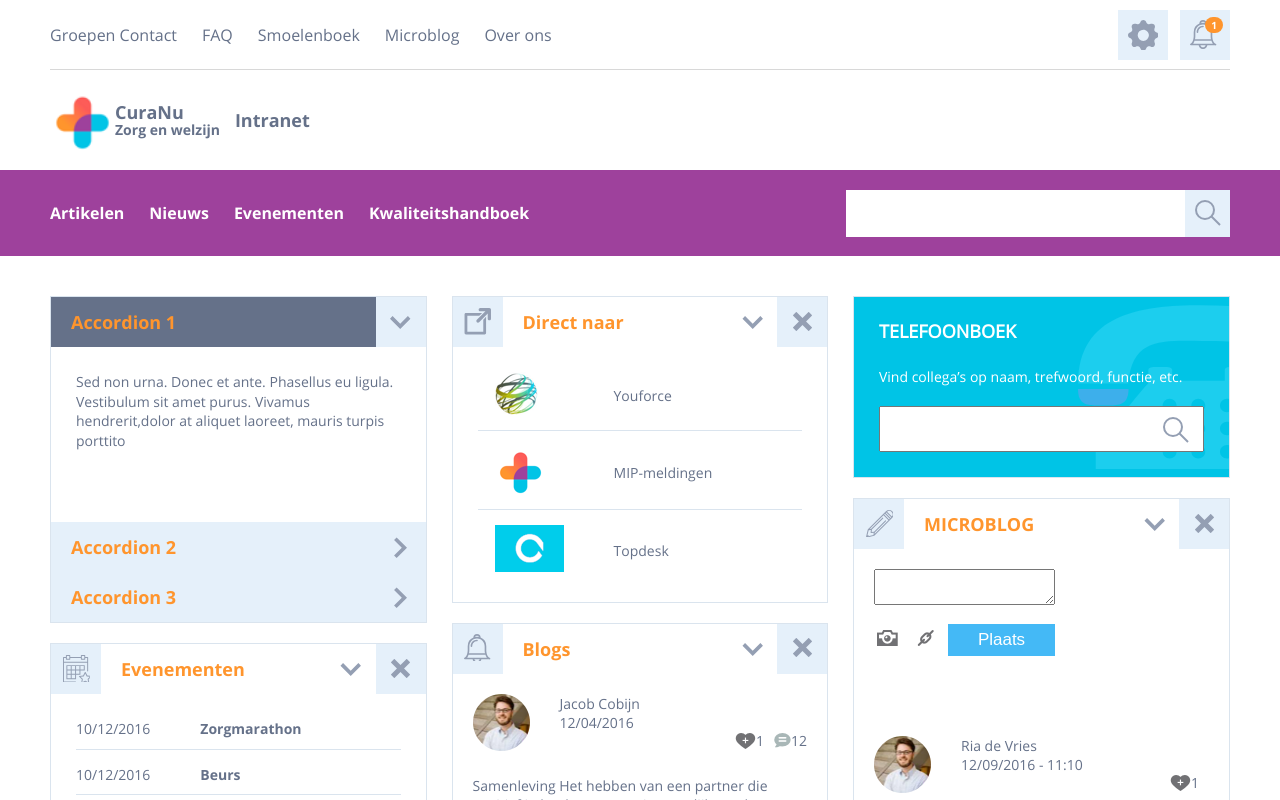
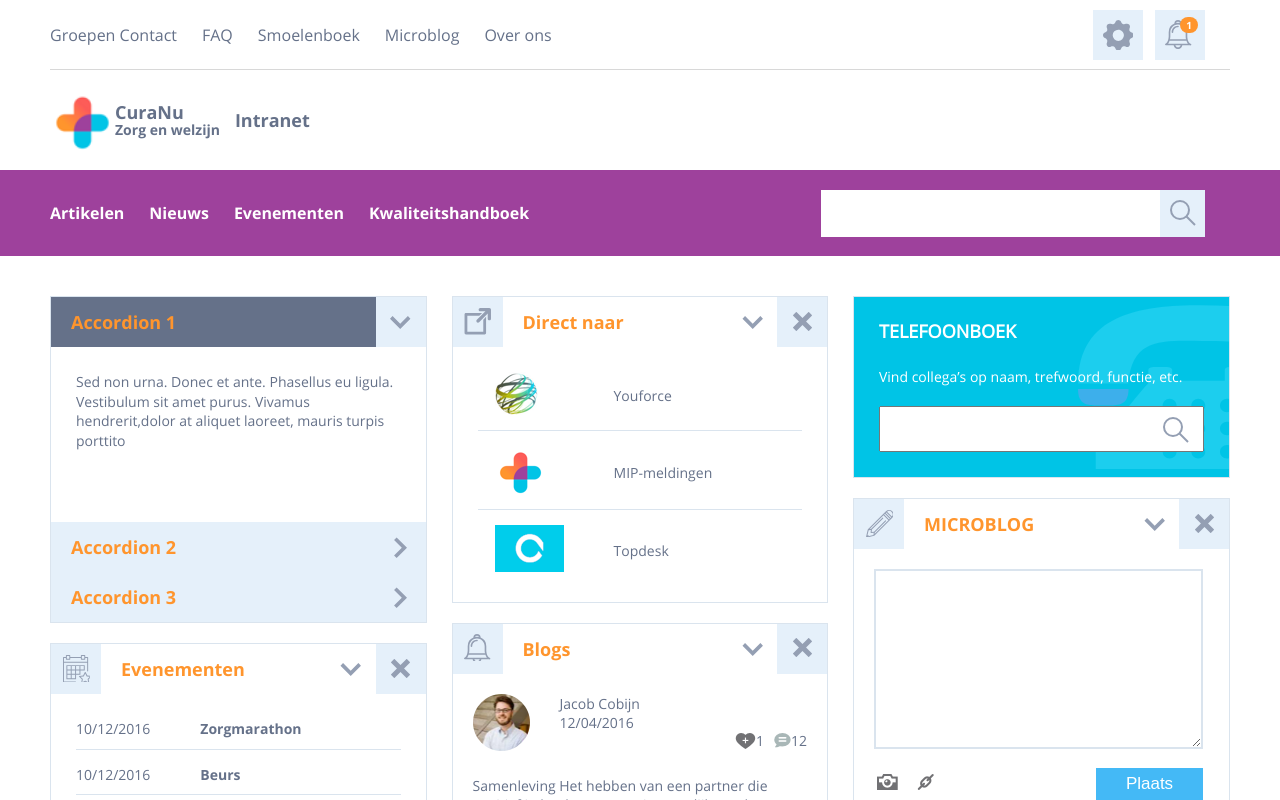
Before and after one commit to nawrasbaghdadi/CuraNu, a React (Create React App) app: page / in a window 1280 px wide. Shown: the top 800 px of the page. Built offline with nearby package versions, Linux system fonts and the light colour scheme.

Commit message:
finish responsive layouts

```diff
--- a/src/components/HeaderComponent.js
+++ b/src/components/HeaderComponent.js
@@ -63,7 +63,7 @@ const HeaderComponent = props => {
           <li className="header__link">
             <a href="#">Kwaliteitshandboek</a>
           </li>
-          <li className="header__link">
+          <li className="header__link header__link--search">
             <form className="header__search">
               <input type="text" className="header__input" />
               <span className="header__btn">
--- a/src/styles/App.scss
+++ b/src/styles/App.scss
@@ -13,6 +13,10 @@ body {
   margin: 0 auto;
   box-sizing: border-box;
   width: 100vw;
+  @include break-at(medium) {
+    max-width: 100%;
+    padding: 10px;
+  }
 }
 .page__container {
   @include flexbox();
@@ -21,11 +25,25 @@ body {
   @include justify-content(space-between);
   @include align-items(flex-start);
   margin: 40px auto;
+  @include break-at(medium) {
+    margin-top: 20px;
+  }
+  @include break-at(small) {
+    margin-top: 80px;
+  }
   .colum {
     @include flex(1 1 0%);
     margin-left: 25px;
     &:first-child {
       margin: 0;
+    }
+    @include break-at(small) {
+      margin: 0;
+    }
+    @include break-at(medium) {
+      &:last-child {
+        margin: 0;
+      }
     }
   }
 }
@@ -42,6 +60,10 @@ body {
     @include flex-wrap(nowrap);
     @include justify-content(flex-start);
     @include align-items(center);
+    @include break-at(small) {
+      @include flex-wrap(wrap);
+      position: relative;
+    }
     &--site-nav {
       height: 70px;
       border-bottom: 1px solid #d8d8d8;
@@ -62,9 +84,27 @@ body {
     &--profile-settings {
       margin-right: 12px;
       margin-left: auto;
+      @include break-at(small) {
+        position: absolute;
+        right: 0;
+        top: 92px;
+      }
     }
-    &:last-child {
-      margin-right: 0;
+    &--notification {
+      @include break-at(small) {
+        top: 39px;
+        position: absolute;
+        right: 12px;
+        margin: 0;
+      }
+    }
+    &--search {
+      @include break-at(small) {
+        margin-right: 0;
+        position: absolute;
+        bottom: -49px;
+        width: 95%;
+      }
     }
     &--profile-settings a,
     &--notification a {
@@ -90,7 +130,6 @@ body {
         color: $header-text-color;
       }
     }
-
     a:hover {
       color: $box-header-text-color;
     }
@@ -137,6 +176,13 @@ body {
       @include font-size(16px);
       outline: none;
       border: none;
+      @include break-at(medium) {
+        width: 100%;
+      }
+      @include break-at(small) {
+        border-bottom: 1px solid $li-border-color;
+        border-radius: 0 0 10px 10px;
+      }
     }
     .header__btn {
       cursor: pointer;
--- a/src/styles/BoxComponent.scss
+++ b/src/styles/BoxComponent.scss
@@ -161,7 +161,7 @@
       @include justify-content(space-between);
       @include flex-wrap(nowrap);
       .link {
-        @include flex(1 0 auto);
+        @include flex(1 1 auto);
       }
     }
   }
@@ -183,13 +183,20 @@
         @include justify-content(flex-start);
         @include flex-wrap(wrap);
         border-bottom: none;
-
-        .box__textAria {
+        @include break-at(medium) {
+          form {
+            width: 100%;
+          }
+        }
+        .box__textArea {
           width: 329px;
           height: 180px;
           box-sizing: border-box;
           border: 2px solid $li-border-color;
           outline: none;
+          @include break-at(medium) {
+            width: 100%;
+          }
         }
         .labels {
           margin-top: 14px;
@@ -212,6 +219,11 @@
           @include flex-direction(row);
           @include justify-content(space-between);
           margin-left: 30px;
+          @include break-at(medium) {
+            & {
+              @include flex(1 1 85%);
+            }
+          }
           &--blogs {
             .item__info {
               @include flexbox();
@@ -233,6 +245,11 @@
         }
         .item__slogon {
           margin-top: 25px;
+          @include break-at(medium) {
+            & {
+              @include flex(1 1 85%);
+            }
+          }
         }
       }
     }
@@ -243,6 +260,9 @@
     .box__input {
       width: 317px;
       height: 40px;
+      @include break-at(small) {
+        width: 290px;
+      }
     }
     .box__btn {
       position: relative;
--- a/src/styles/Contact.scss
+++ b/src/styles/Contact.scss
@@ -8,6 +8,14 @@
   @include justify-content(space-between);
   @include align-items(flex-start);
   margin: 50px 0;
+
+  @include break-at(small) {
+    @include flex-wrap(wrap);
+    padding-top: 30px;
+  }
+  @include break-at(medium) {
+    background: blue($color: #000000);
+  }
   h2 {
     @include font-size(20px);
     margin-bottom: 30px;
@@ -33,8 +41,14 @@
       @include justify-content(flex-start);
       @include align-items(center);
       margin-bottom: 15px;
+      @include break-at(small) {
+        @include flex-wrap(wrap);
+      }
       .label {
         @include flex(0 0 200px);
+        @include break-at(small) {
+          margin-bottom: 10px;
+        }
       }
       input,
       textarea {
@@ -58,4 +72,7 @@
       color: red;
     }
   }
+  &__intro {
+    line-height: 140%;
+  }
 }
--- a/src/styles/_flexMixin.scss
+++ b/src/styles/_flexMixin.scss
@@ -87,3 +87,18 @@
   -ms-align-self: $align;
   align-self: $align;
 }
+@mixin break-at($breakpoint) {
+  @if $breakpoint == "small" {
+    @media (max-width: 640px) {
+      @content;
+    }
+  } @else if $breakpoint == "medium" {
+    @media (max-width: 1024px) {
+      @content;
+    }
+  } @else if $breakpoint == "large" {
+    @media (max-width: 1440px) {
+      @content;
+    }
+  }
+}
```
Also changed, not shown: src/components/FormComponent.js (+1 -1 lines).
